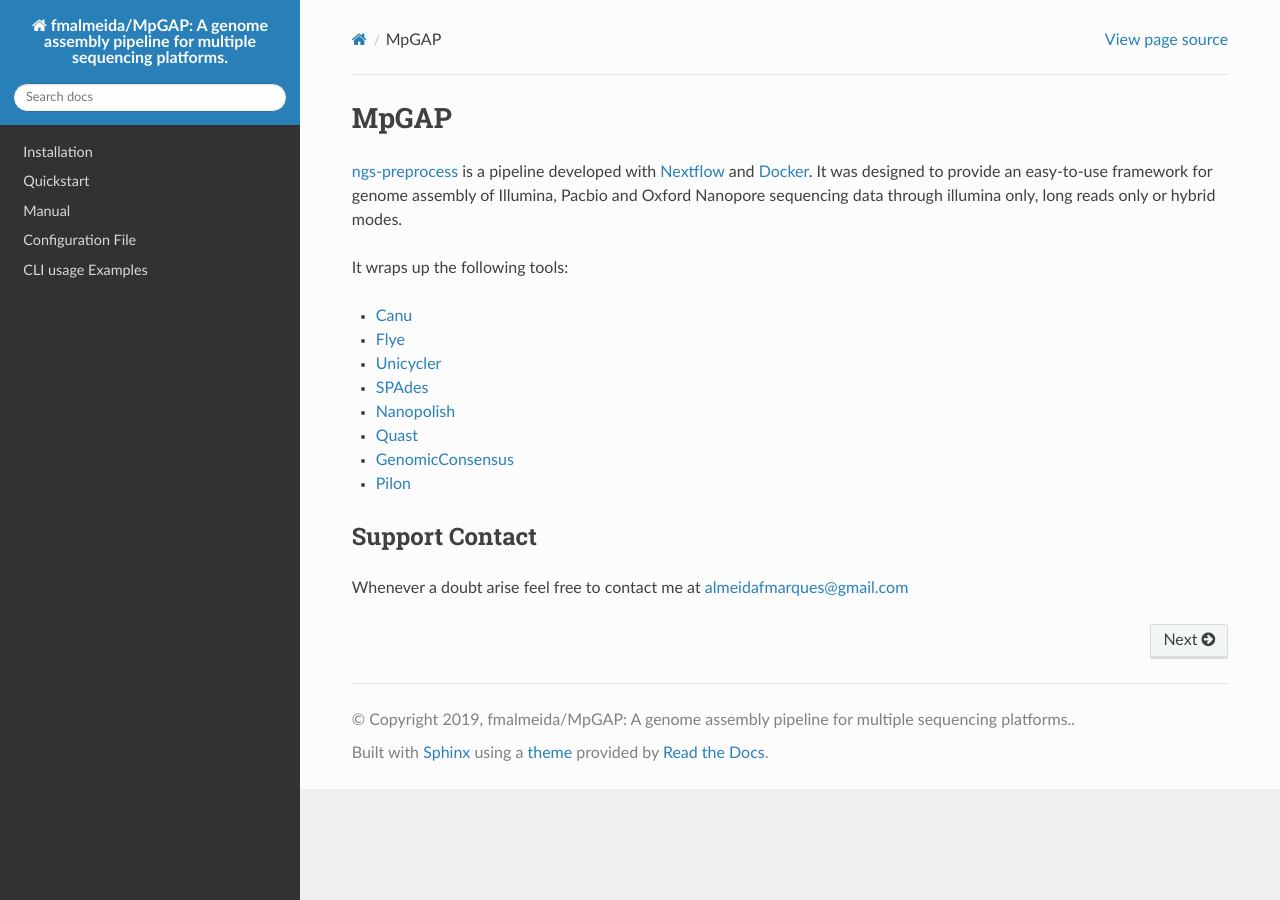
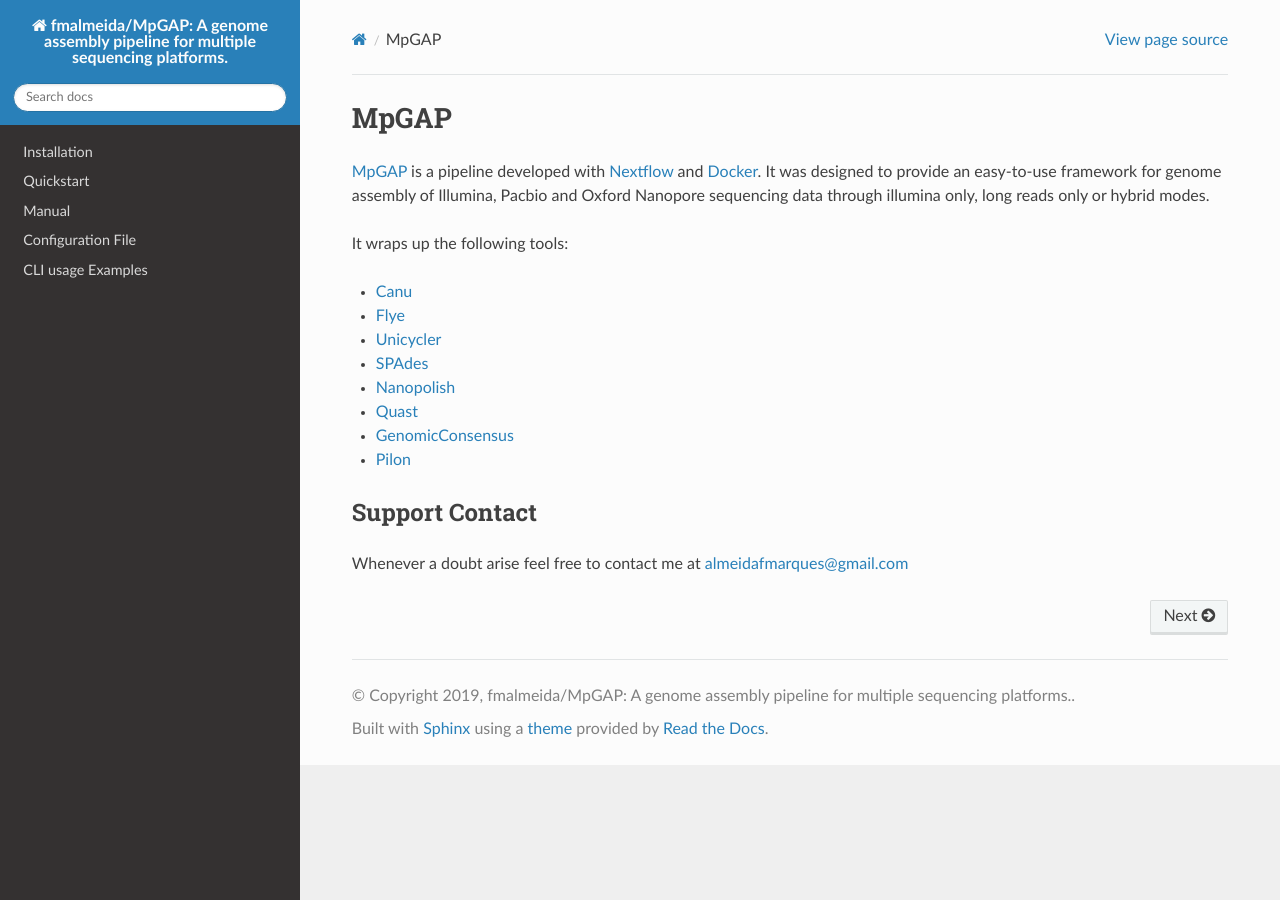
Before and after one commit to fmalmeida/MpGAP, a Sphinx documentation site: the page built from docs/index.rst, in a window 1280 px wide. Built offline with Sphinx 7.4.7 and the Read the Docs theme 2.0.0, drawn with Linux system fonts in a browser that asks for light colours.

Commit message:
Fixing github link

```diff
--- a/docs/index.rst
+++ b/docs/index.rst
@@ -4,7 +4,7 @@
 MpGAP
 *****
 
-`ngs-preprocess <https://github.com/fmalmeida/ngs-preprocess>`_ is a pipeline developed with `Nextflow <https://www.nextflow.io/docs/latest/index.html>`_
+`MpGAP <https://github.com/fmalmeida/MpGAP>`_ is a pipeline developed with `Nextflow <https://www.nextflow.io/docs/latest/index.html>`_
 and `Docker <https://www.docker.com/>`_. It was designed to provide an easy-to-use framework for genome assembly of Illumina, Pacbio and Oxford Nanopore
 sequencing data through illumina only, long reads only or hybrid modes.
 
```
